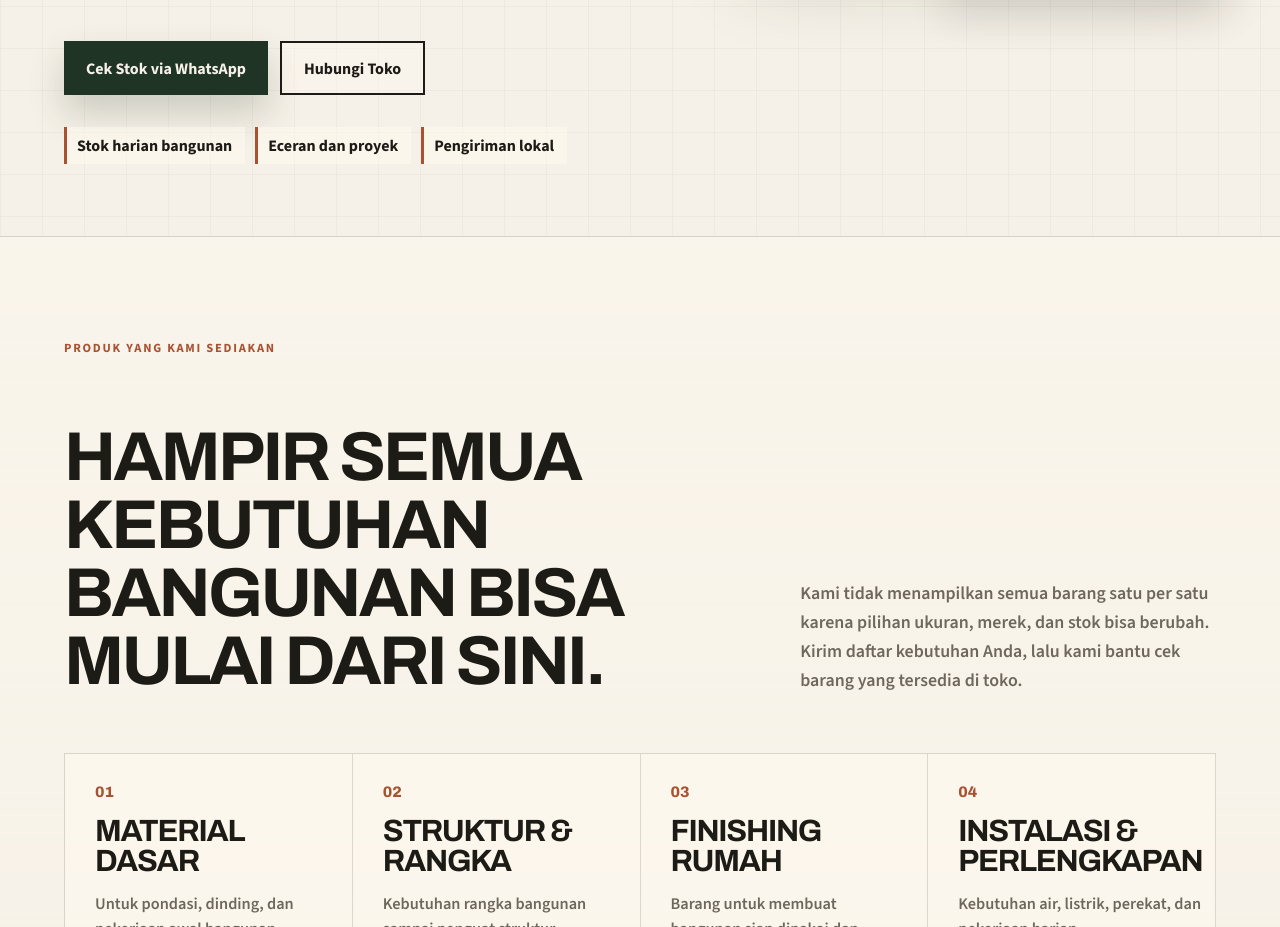
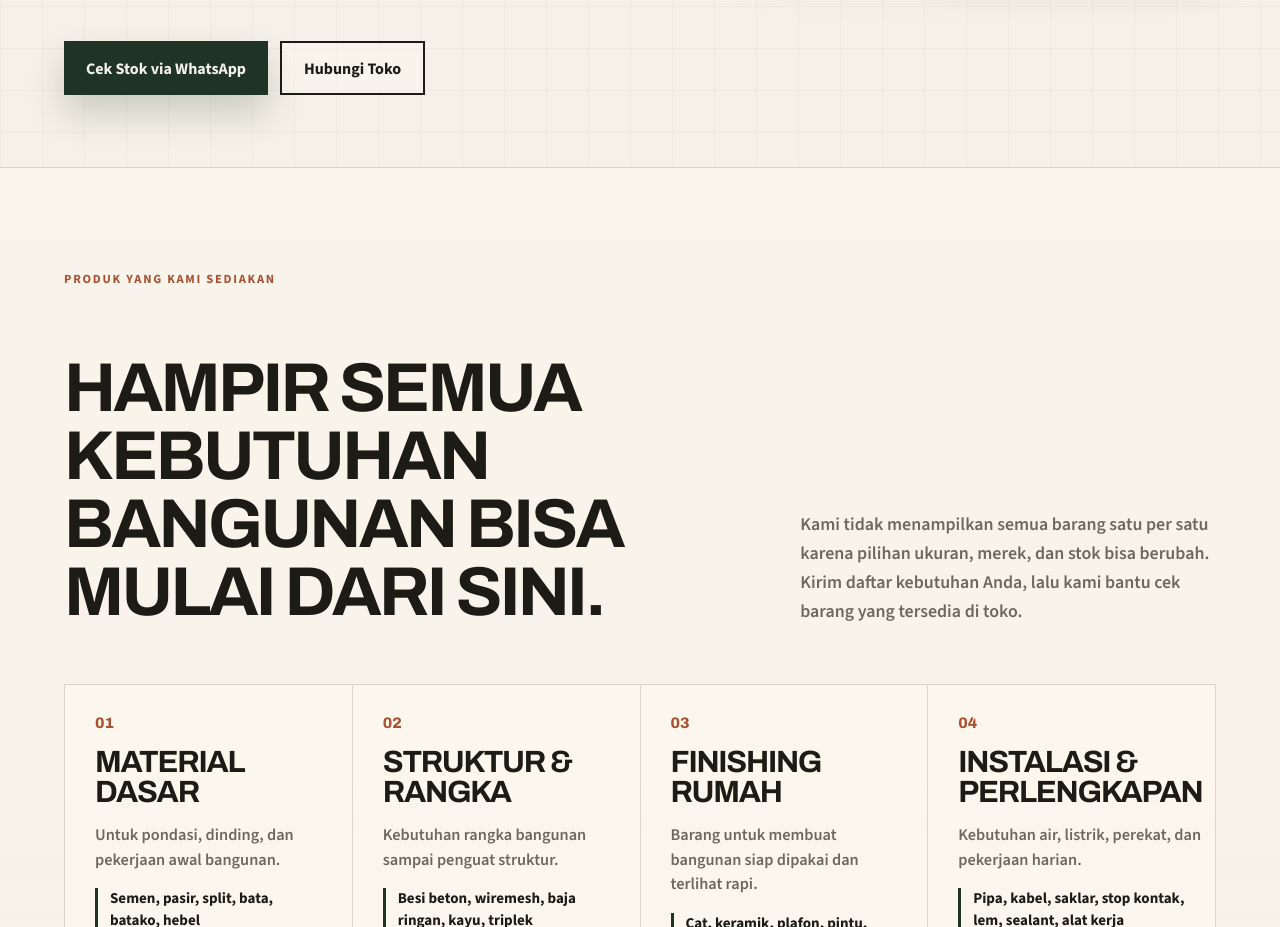
Before and after one commit to nurhanasayy/manonjaya, a SvelteKit app: page / in a window 1280 px wide. Shown: the part 960-1887 px from the top of the page. Built offline with nearby package versions, Linux system fonts and the light colour scheme.

Commit message:
Remove hero stat chips

```diff
--- a/src/routes/+page.svelte
+++ b/src/routes/+page.svelte
@@ -16,12 +16,6 @@
 		{ label: "Cara Pesan", href: "/#cara-pesan" },
 		{ label: "Lokasi", href: "/#kontak" }
 	] as const;
-
-	const heroStats = [
-		"Stok harian bangunan",
-		"Eceran dan proyek",
-		"Pengiriman lokal"
-	];
 
 	const productGroups = [
 		{
@@ -121,12 +115,6 @@
 				<a class="button button-primary" href={whatsappUrl}>Cek Stok via WhatsApp</a>
 				<a class="button button-secondary" href="tel:+628987543512">Hubungi Toko</a>
 			</div>
-
-			<ul class="trust-list" aria-label="Keunggulan cepat">
-				{#each heroStats as stat (stat)}
-					<li>{stat}</li>
-				{/each}
-			</ul>
 		</div>
 
 		<div class="hero-media" aria-label="Placeholder foto material bangunan">
@@ -566,23 +554,6 @@
 		border: 2px solid var(--ink);
 		background: rgba(255, 250, 240, 0.34);
 		color: var(--ink);
-	}
-
-	.trust-list {
-		display: flex;
-		flex-wrap: wrap;
-		gap: 10px;
-		margin: 32px 0 0;
-		padding: 0;
-		list-style: none;
-	}
-
-	.trust-list li {
-		border-left: 3px solid var(--clay);
-		padding: 8px 13px 8px 10px;
-		background: rgba(255, 250, 240, 0.58);
-		color: var(--ink);
-		font-weight: 800;
 	}
 
 	.hero-media {
@@ -1369,10 +1340,6 @@
 			width: 100%;
 		}
 
-		.trust-list {
-			display: grid;
-		}
-
 		.hero-media {
 			min-height: 430px;
 		}
```
